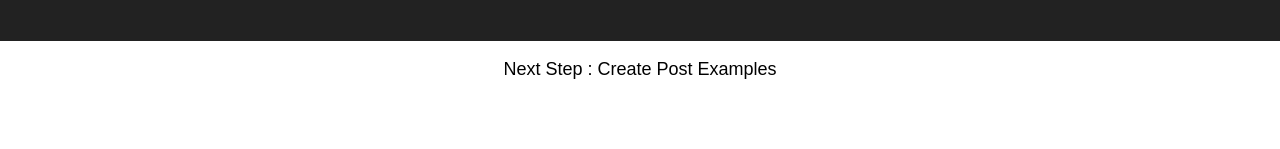
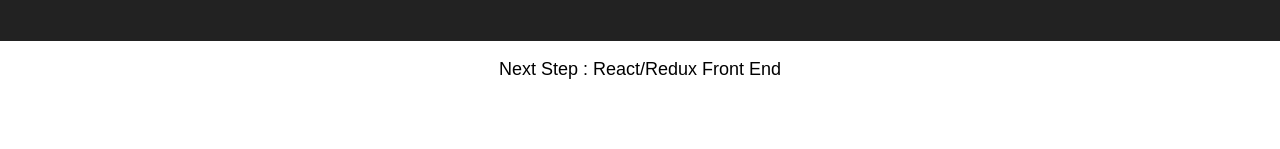
Before and after one commit to raiet13/short-news-compiler, a React (Create React App) app in the folder site-compiler/client/: page / in a window 1280 px wide. Shown: the part 149-298 px from the top of the page. Built offline with nearby package versions, Linux system fonts and the light colour scheme.

Commit message:
updated app.js for working on, added base folders to react app

```diff
--- a/site-compiler/client/src/App.js
+++ b/site-compiler/client/src/App.js
@@ -11,7 +11,7 @@ class App extends Component {
           <h1 className="App-title">Welcome to Site Compiler</h1>
         </header>
         <p className="App-intro">
-          Next Step : Create Post Examples
+          Next Step : React/Redux Front End
         </p>
       </div>
     );
```
